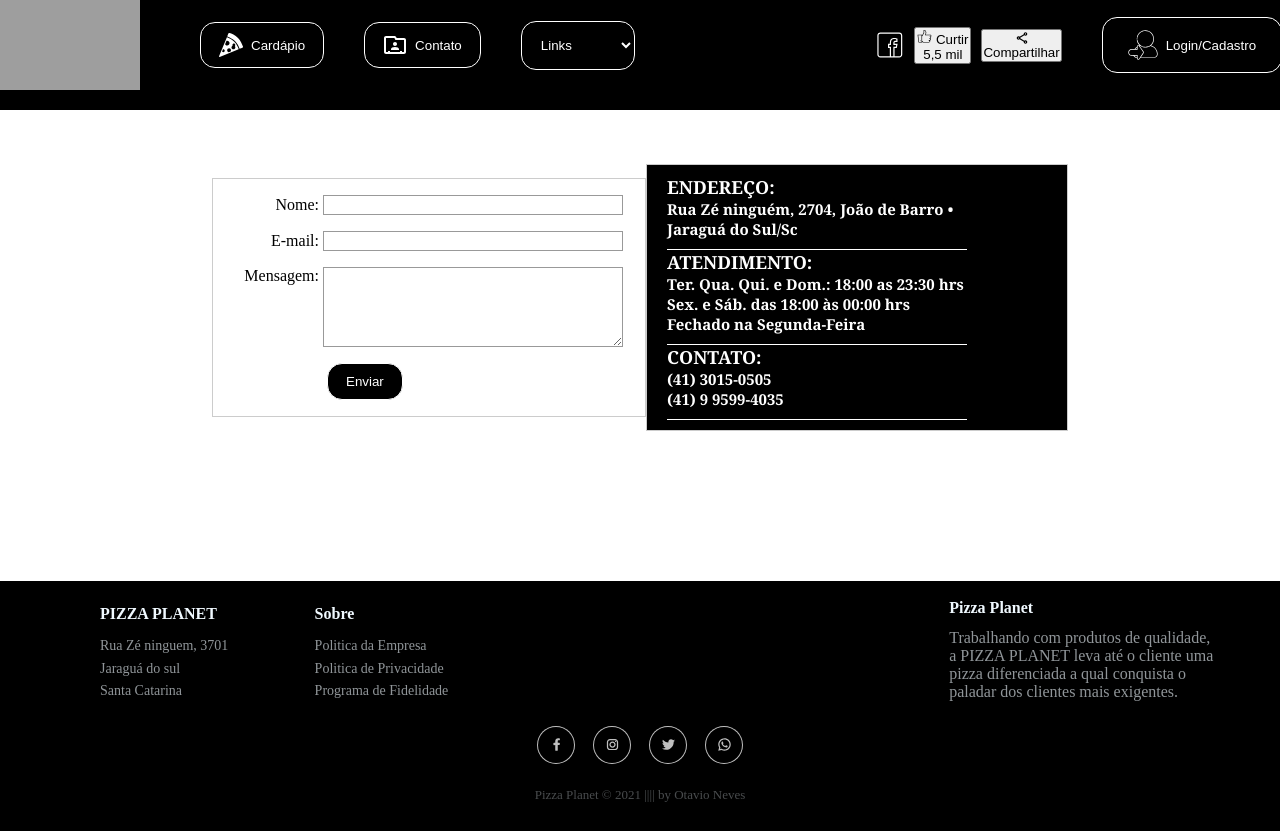
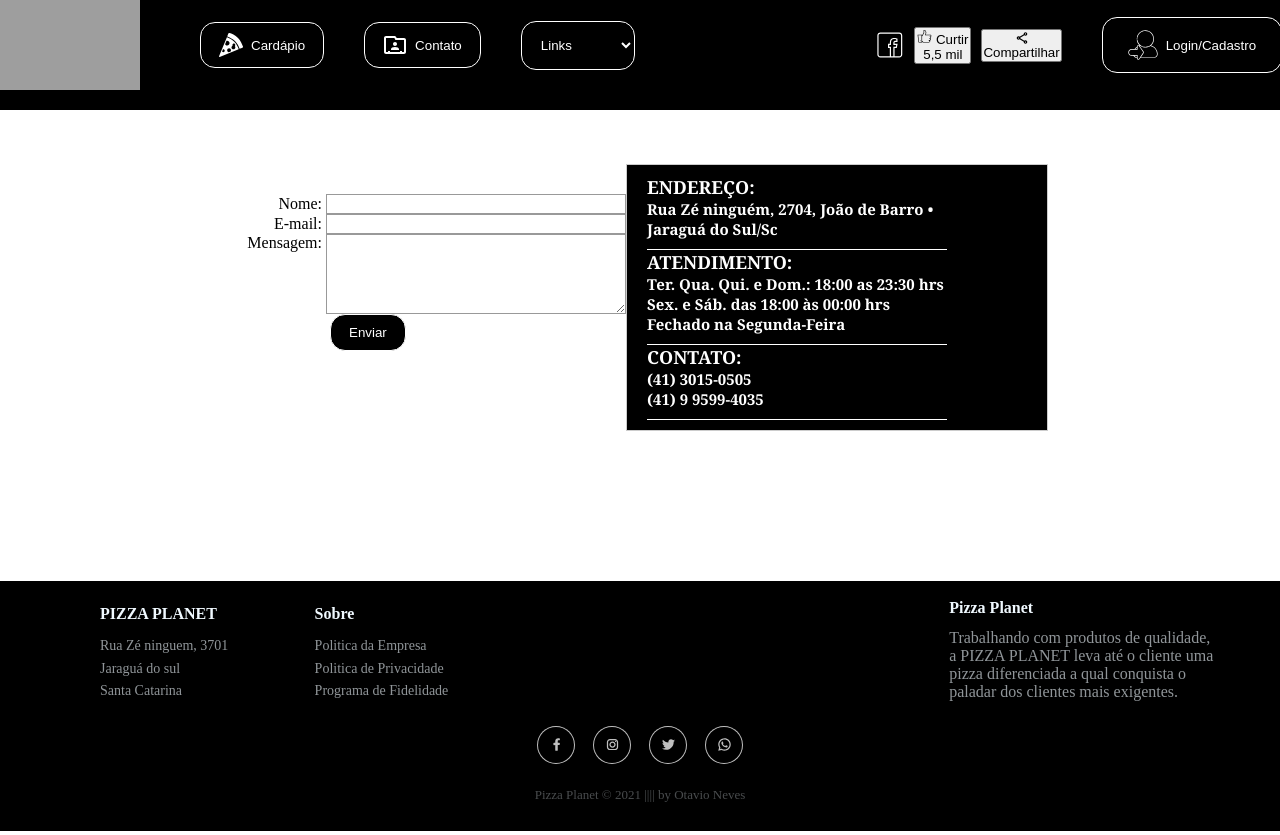
Before and after one commit to otavionvs/PizzaPlanet-server, a website: page public/contato.html in a window 1280 px wide. Drawn offline with nearby package versions, Linux system fonts and the light colour scheme.

Commit message:
ffdsgsgh

```diff
--- a/public/contato.html
+++ b/public/contato.html
@@ -15,7 +15,7 @@
         <iframe src="./header.html"></iframe>
     </header>
     <main>
-        <form method="post">
+        <div method="post">
             <div>
                 <label for="nome" placeholder="Nome">Nome:</label>
                 <input type="texto" id="nome" name="nome_usuario" action="otaviomatheusneves@gmail.com">
@@ -32,7 +32,7 @@
             <div class="button">
                 <button type="submit" class="buto">Enviar</button>
             </div>
-        </form>
+        </div>
         <div class="fora">
             <div class="endereco">
                 <h3 style="font-size: 18px;">
```
